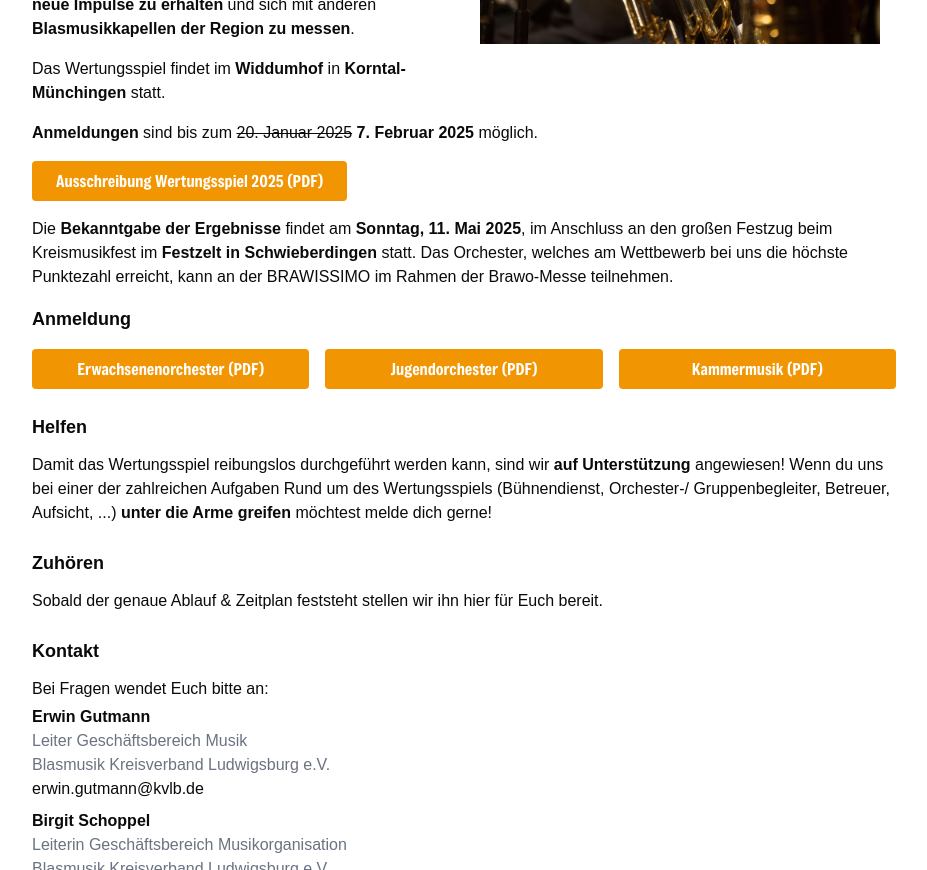
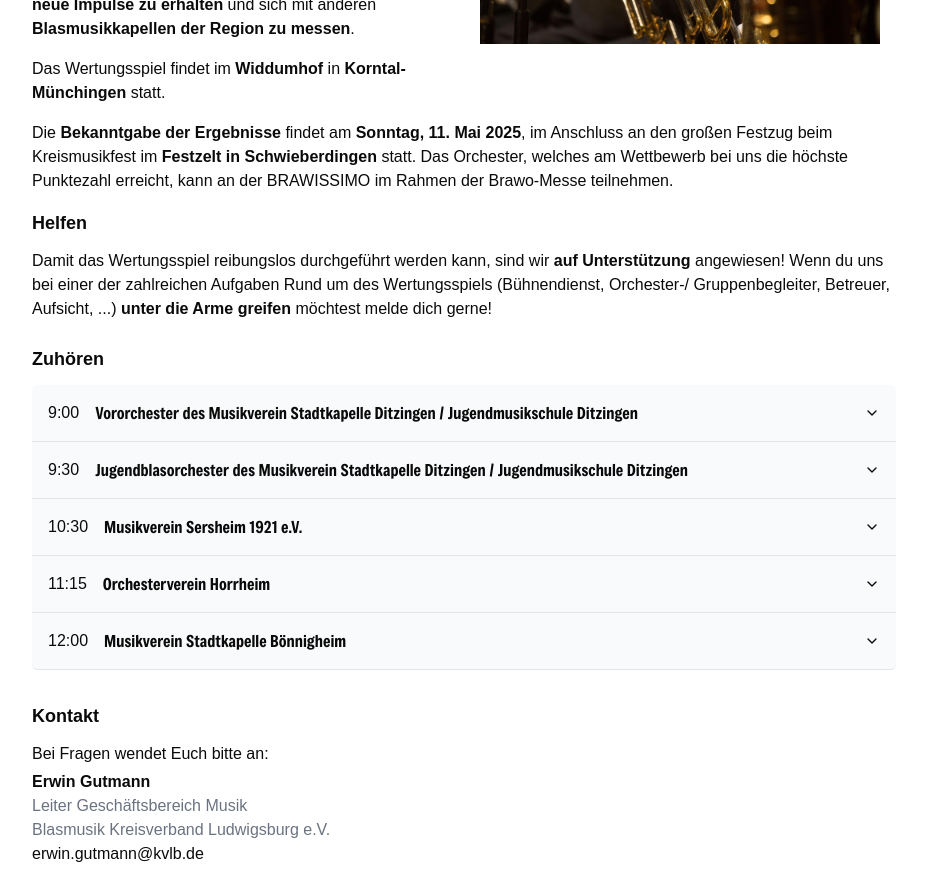
Before and after one commit to NilsEngelbach/kreismusikfest.com, a Next.js app: page /wertungsspiel in a window 1280 px wide. Shown: the part 760-1630 px from the top of the page, without its empty margins (176-1103 px from the left). Built offline with nearby package versions, Linux system fonts and the light colour scheme.

Commit message:
Add Schedule

```diff
--- a/src/app/wertungsspiel/page.tsx
+++ b/src/app/wertungsspiel/page.tsx
@@ -1,3 +1,9 @@
+import {
+  Accordion,
+  AccordionContent,
+  AccordionItem,
+  AccordionTrigger,
+} from "@/components/ui/accordion";
 import Head from "next/head";
 import Image from "next/image";
 import Link from "next/link";
@@ -63,17 +69,7 @@ export default function Wertungsspiel() {
           </figure>
         </div>
       </div>
-      <p className="mb-4">
-        <b>Anmeldungen</b> sind bis zum <s>20. Januar 2025</s>{" "}
-        <b>7. Februar 2025</b> möglich.
-      </p>
-      <Link
-        href="/Ausschreibung_Wertungsspiel2025.pdf"
-        target="_blank"
-        className="mb-4 inline-block w-full rounded bg-orange-500 px-6 py-2 text-center font-freeman text-white hover:bg-orange-600 md:w-auto"
-      >
-        Ausschreibung Wertungsspiel 2025 (PDF)
-      </Link>
+
       <p className="pb-4">
         Die <b>Bekanntgabe der Ergebnisse</b> findet am{" "}
         <b>Sonntag, 11. Mai 2025</b>, im Anschluss an den großen Festzug beim
@@ -81,30 +77,6 @@ export default function Wertungsspiel() {
         Orchester, welches am Wettbewerb bei uns die höchste Punktezahl
         erreicht, kann an der BRAWISSIMO im Rahmen der Brawo-Messe teilnehmen.
       </p>
-      <h3 className="mb-4 text-lg font-bold">Anmeldung</h3>
-      <div className="mb-6 flex flex-col gap-4 md:flex-row">
-        <Link
-          href="/Anmeldung_Erwachsenenorchester.pdf"
-          target="_blank"
-          className="flex-1 rounded bg-orange-500 px-6 py-2 text-center font-freeman text-white hover:bg-orange-600 md:w-auto"
-        >
-          Erwachsenenorchester (PDF)
-        </Link>
-        <Link
-          href="/Anmeldung_Jugendorchester.pdf"
-          target="_blank"
-          className="flex-1 rounded bg-orange-500 px-6 py-2 text-center font-freeman text-white hover:bg-orange-600 md:w-auto"
-        >
-          Jugendorchester (PDF)
-        </Link>
-        <Link
-          href="/Anmeldung_Kammermusik.pdf"
-          target="_blank"
-          className="flex-1 rounded bg-orange-500 px-6 py-2 text-center font-freeman text-white hover:bg-orange-600 md:w-auto"
-        >
-          Kammermusik (PDF)
-        </Link>
-      </div>
 
       <h3 className="mb-3 text-lg font-bold">Helfen</h3>
       <p className="mb-6">
@@ -115,10 +87,113 @@ export default function Wertungsspiel() {
         <b>unter die Arme greifen</b> möchtest melde dich gerne!
       </p>
       <h3 className="mb-3 text-lg font-bold">Zuhören</h3>
-      <p className="mb-6">
-        Sobald der genaue Ablauf & Zeitplan feststeht stellen wir ihn hier für
-        Euch bereit.
-      </p>
+      <div className="mb-8">
+        <Accordion type="single" collapsible className="rounded-md bg-gray-100">
+          <AccordionItem
+            key="1"
+            value="1"
+            className="bg-gray-50 first:rounded-t-md last:rounded-b-md"
+          >
+            <AccordionTrigger className="px-4 hover:bg-gray-100">
+              <div className="flex items-center gap-4">
+                <span className="font-medium">9:00</span>
+                <span className="font-freeman">
+                  Vororchester des Musikverein Stadtkapelle Ditzingen /
+                  Jugendmusikschule Ditzingen
+                </span>
+              </div>
+            </AccordionTrigger>
+            <AccordionContent className="px-4 py-2">
+              Leitung: <b>Alexander Heinz</b> – Kategorie 2 <br />
+              • A Day at Disneyland (arr. Michael Story) <br />
+              • Rhythm of the World (Markus Götz) <br />
+            </AccordionContent>
+          </AccordionItem>
+
+          <AccordionItem
+            key="2"
+            value="2"
+            className="bg-gray-50 first:rounded-t-md last:rounded-b-md"
+          >
+            <AccordionTrigger className="px-4 hover:bg-gray-100">
+              <div className="flex items-center gap-4">
+                <span className="font-medium">9:30</span>
+                <span className="font-freeman">
+                  Jugendblasorchester des Musikverein Stadtkapelle Ditzingen /
+                  Jugendmusikschule Ditzingen
+                </span>
+              </div>
+            </AccordionTrigger>
+            <AccordionContent className="px-4 py-2">
+              Leitung: <b>Alexander Heinz</b> – Kategorie 3 <br />
+              • Music From Pirates of the caribbean (Klaus Badelt, arr. Michael
+              Brown) <br />
+              • Tarzan Soundtrack Highlights (Phil Collins, arr. Paul Murtha){" "}
+              <br />
+            </AccordionContent>
+          </AccordionItem>
+
+          <AccordionItem
+            key="3"
+            value="3"
+            className="bg-gray-50 first:rounded-t-md last:rounded-b-md"
+          >
+            <AccordionTrigger className="px-4 hover:bg-gray-100">
+              <div className="flex items-center gap-4">
+                <span className="font-medium">10:30</span>
+                <span className="font-freeman">
+                  Musikverein Sersheim 1921 e.V.
+                </span>
+              </div>
+            </AccordionTrigger>
+            <AccordionContent className="px-4 py-2">
+              Leitung: <b>Peter Kopp</b> – Kategorie 3 <br />
+              • Selbstwahlstück: Lignum (Thiemo Kraas) <br />
+              • Pflichtstück: A Huntingdon Celebration (Philip Sparke)
+              <br />
+            </AccordionContent>
+          </AccordionItem>
+
+          <AccordionItem
+            key="4"
+            value="4"
+            className="bg-gray-50 first:rounded-t-md last:rounded-b-md"
+          >
+            <AccordionTrigger className="px-4 hover:bg-gray-100">
+              <div className="flex items-center gap-4">
+                <span className="font-medium">11:15</span>
+                <span className="font-freeman">Orchesterverein Horrheim</span>
+              </div>
+            </AccordionTrigger>
+            <AccordionContent className="px-4 py-2">
+              Leitung: <b>Andrea Schneider</b> – Kategorie 3 <br />
+              • Selbstwahlstück: Wings to fly (Thomas Doss) <br />
+              • Pflichtstück: Tangents Angulár (Roland Barret) <br />
+            </AccordionContent>
+          </AccordionItem>
+
+          <AccordionItem
+            key="5"
+            value="5"
+            className="bg-gray-50 first:rounded-t-md last:rounded-b-md"
+          >
+            <AccordionTrigger className="px-4 hover:bg-gray-100">
+              <div className="flex items-center gap-4">
+                <span className="font-medium">12:00</span>
+                <span className="font-freeman">
+                  Musikverein Stadtkapelle Bönnigheim
+                </span>
+              </div>
+            </AccordionTrigger>
+            <AccordionContent className="px-4 py-2">
+              Leitung: <b>Rainer Falk</b> - Kategorie 4 <br />
+              • Selbstwahlstück: Cry of the last Unicorn (Rossano Gallente){" "}
+              <br />
+              • Pflichtstück: Towards a New Horizon (Steven Reinecke) <br />
+            </AccordionContent>
+          </AccordionItem>
+        </Accordion>
+      </div>
       <h3 className="mb-3 text-lg font-bold">Kontakt</h3>
       <div className="mb-4">
         Bei Fragen wendet Euch bitte an:
```
